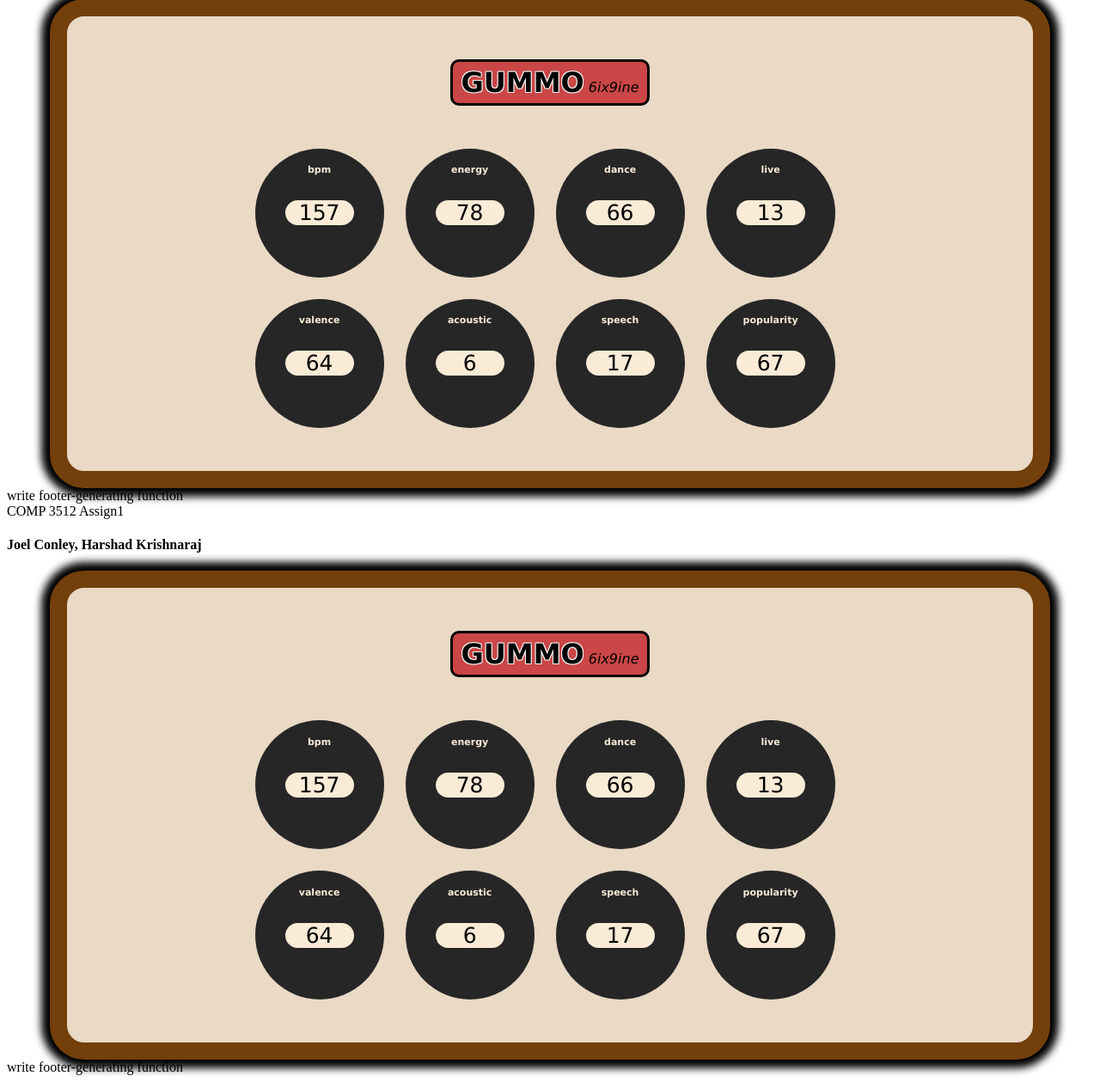
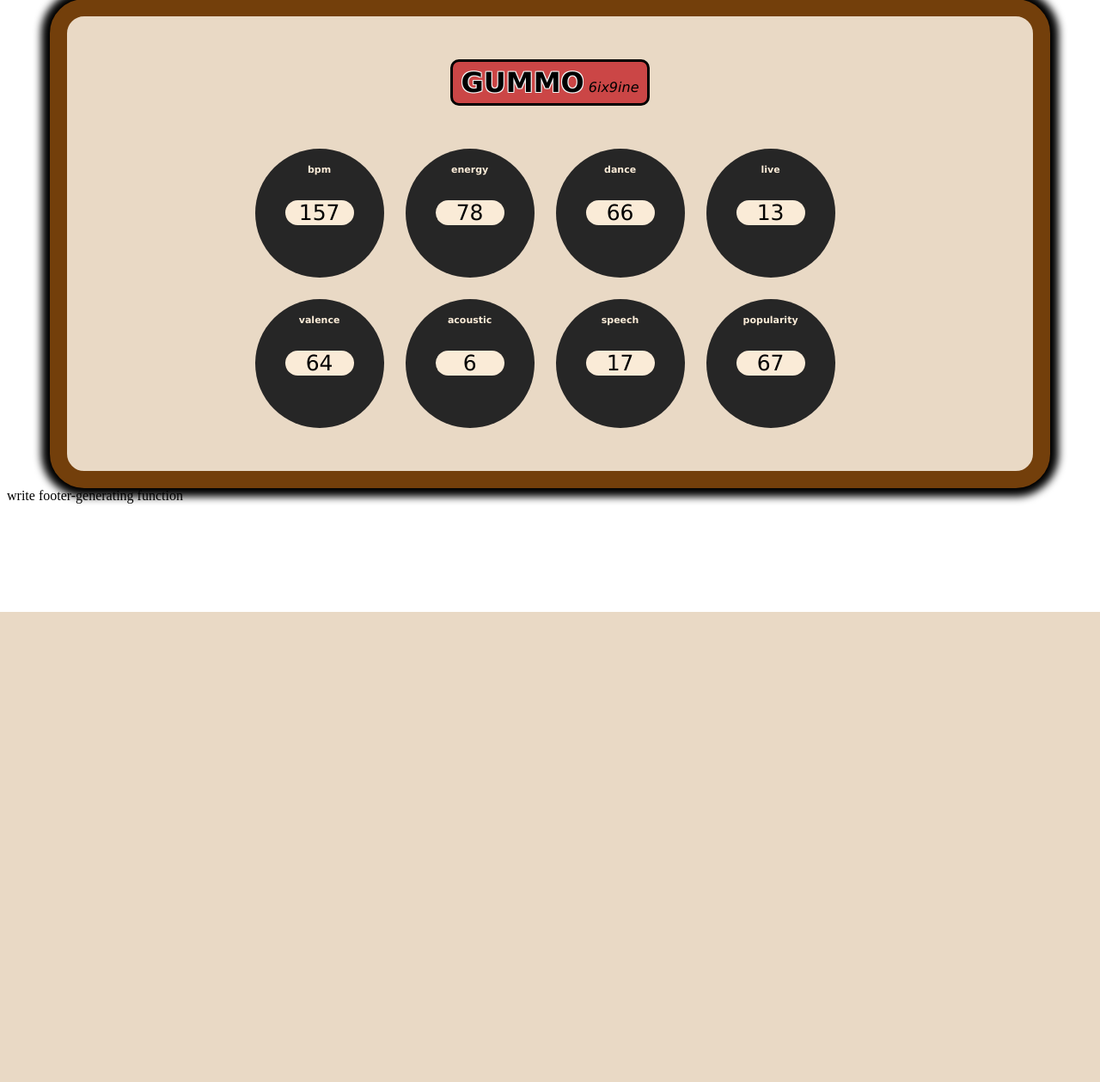
Before and after one commit to Geordous-Huxwell/single-page-songs-app, a PHP site: page / in a window 1280 px wide. Shown: the part 88-1347 px from the top of the page at 86% size. After the commit the page ends 800 px from the top, so only its background shows below. Run offline with PHP 8.4, Linux system fonts and the light colour scheme; data comes from the database, SQL or seed files in the repository.

Commit message:
merge multiple refactorings

```diff
--- a/jconl266/index.php
+++ b/jconl266/index.php
@@ -1,22 +1,9 @@
 <?php
 require_once './main.php';
+
+generateHeader();
 ?>
-<!-- HTML boilerplate from https://www.freecodecamp.org/news/basic-html5-template-boilerplate-code-example/ -->
-<!DOCTYPE html>
-<html lang="en">
-  <head>
-    <meta charset="UTF-8">
-    <meta name="viewport" content="width=device-width, initial-scale=1.0">
-    <meta http-equiv="X-UA-Compatible" content="ie=edge">
-    <title>COMP 3512 Assign1</title>
-    <link rel="stylesheet" href="css/style.css">
-  </head>
-  <body>
-    <!-- TODO: Harshad - make the header element into a function for use on each
-    page, maybe add some styling as well -->
-	<header>COMP 3512 Assign1
-        <h4>Joel Conley, Harshad Krishnaraj</h4>
-    </header>
+
     <article>
         <!-- <h2>Song Info</h2> -->
         <details>
--- a/jconl266/main.php
+++ b/jconl266/main.php
@@ -76,36 +76,3 @@
 
 
 ?>
-
-    <?php
-    generateHeader();
-    ?>
-
-    <article>
-        <!-- <h2>Song Info</h2> -->
-        <details>
-          <summary>
-            <span class="title"><?=$title?></span>
-            <span class="artist"><?=$artist?></span>
-          </summary>
-          <ul>
-            <!-- TODO: Harshad - make this list into a function and style the list items-->
-            <li>Year: <?=$year?></li>
-            <li>Length: <?=$duration?></li>
-            <li>Genre: <?=$genre?></li>
-            <li>Type: <?=$artistType?></li>
-          </ul>
-
-        </details>
-        <div class="grid">
-
-          <?php generateMetrics($metrics); ?>
-
-        </div>
-    </article>
-    <!-- TODO: Harshad - refer to the assignment instructions for what content
-    should be in the footer and build a function to generate it so it can be
-    injected into all pages -->
-    <footer>write footer-generating function</footer>
-  </body>
-</html>
```
